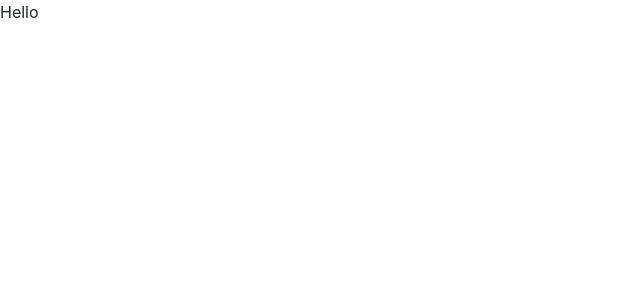
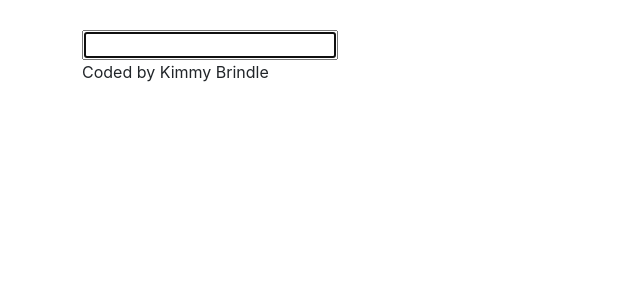
Before and after one commit to kimmybrindle/dictionary-project, a React (Create React App) app: page / in a window 1280 px wide. Shown: the top 300 px of the page, without its empty margins (0-640 px from the left). Built offline with nearby package versions, Linux system fonts and the light colour scheme.

Commit message:
added search form in dictionary component

```diff
--- a/src/App.css
+++ b/src/App.css
@@ -0,0 +1,11 @@
+.App-main {
+  margin: 0 auto;
+}
+.App-header {
+  margin: 30px 0;
+}
+
+.App-footer {
+  text-align: center;
+  margin: 30px 0;
+}
--- a/src/App.js
+++ b/src/App.js
@@ -1,9 +1,16 @@
 import "./App.css";
+import Dictionary from "./Dictionary";
 
 function App() {
   return (
     <div className="App">
-      <header className="App-header">Hello</header>
+      <div className="container">
+        <header className="App-header"></header>
+        <main>
+          <Dictionary />
+        </main>
+        <footer>Coded by Kimmy Brindle</footer>
+      </div>
     </div>
   );
 }
--- /dev/null
+++ b/src/Dictionary.js
@@ -0,0 +1,22 @@
+import React, { useState } from "react";
+import "./Dictionary.css";
+
+export default function Dictionary() {
+  let [keyword, setKeyword] = useState(null);
+  function search(event) {
+    event.preventDefault();
+    return `Searching for ${keyword}`;
+  }
+
+  function handleKeywordChange(event) {
+    setKeyword(event.target.value);
+  }
+
+  return (
+    <div className="Dictionary">
+      <form onSubmit={search}>
+        <input type="search" autoFocus={true} onChange={handleKeywordChange} />
+      </form>
+    </div>
+  );
+}
```
Also changed, not shown: src/Dictionary.css (added), 1 other file (tests, documents, lock files or other folders).
